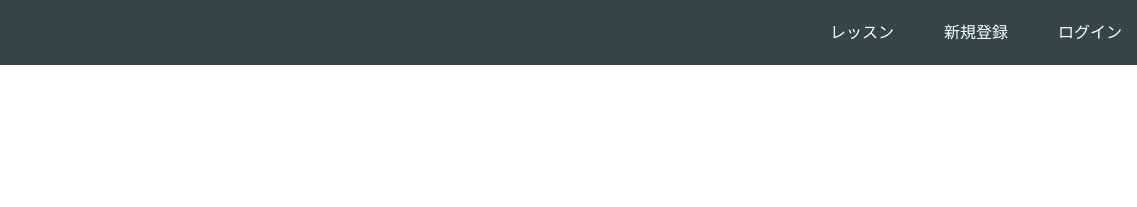
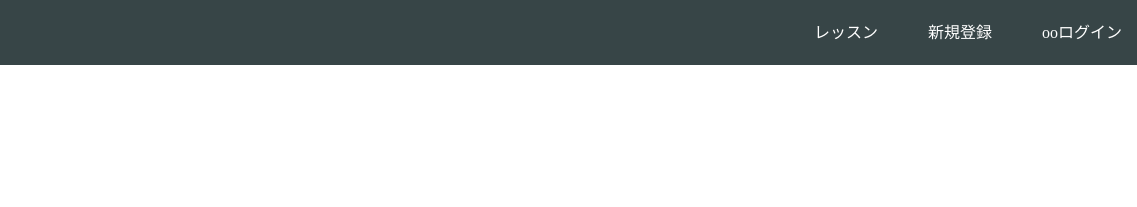
Before and after one commit to kaz-fnet/kaz.github.io, a plain HTML site: page Index.html in a window 1280 px wide. Shown: the top 207 px of the page, 143-1280 px from the left. Drawn offline with Linux system fonts and the light colour scheme.

Commit message:
Update and rename index.html to Index.html

```diff
--- a/index.html
+++ b/Index.html
@@ -17,7 +17,7 @@
       <div class="header-right">
         <a href="#">レッスン</a>
         <a href="#">新規登録</a>
-        <a href="#" class="login">ログイン</a>
+        <a href="#" class="login">ooログイン</a>
       </div>
     </div>
   </header>
```
